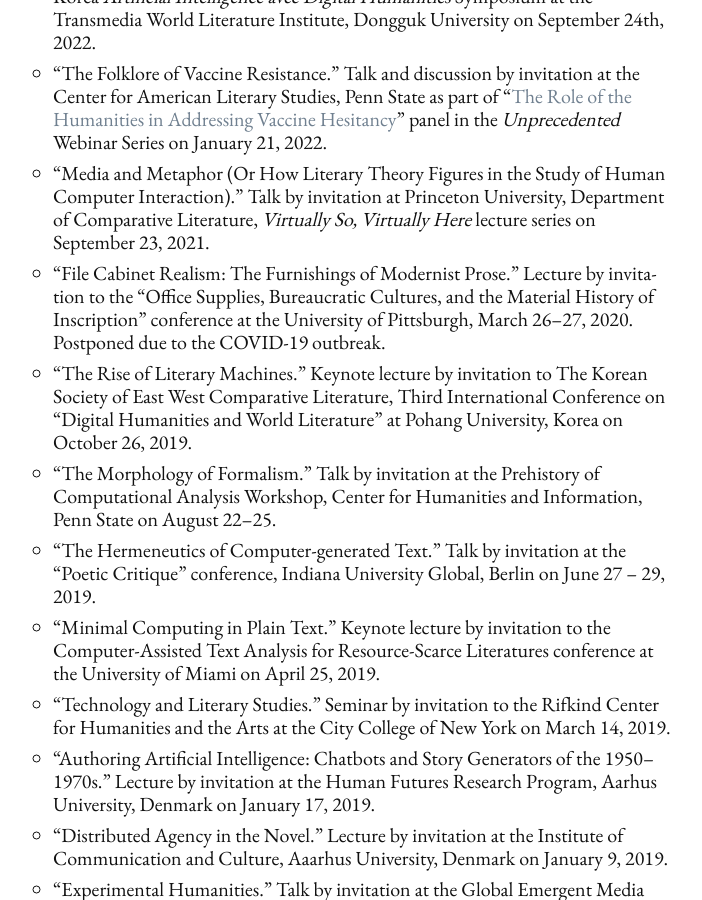
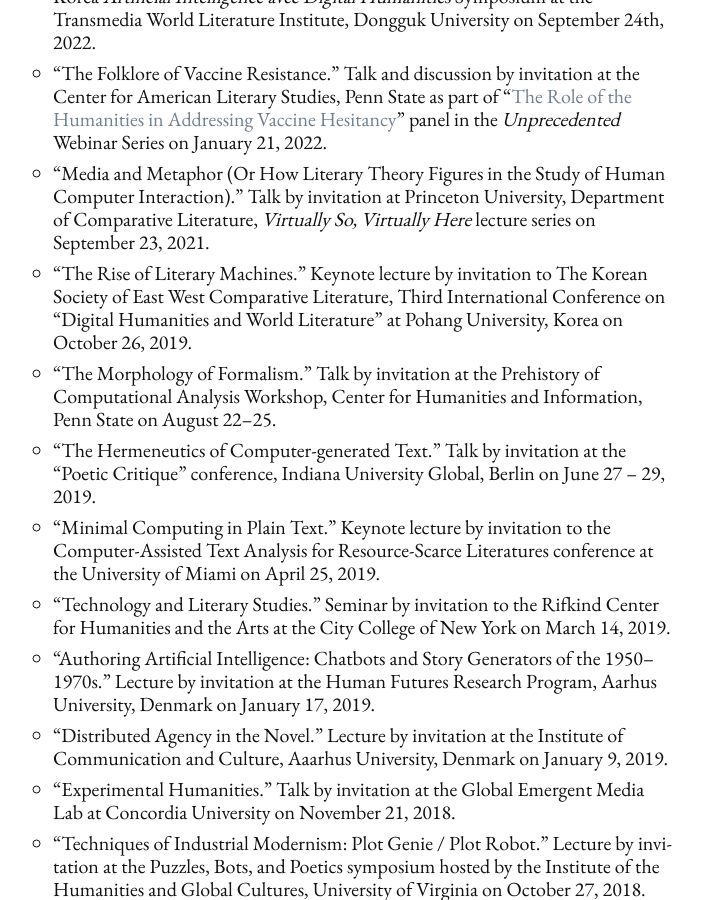
Before and after one commit to denten/denten.github.io, a Jekyll site: the page built from _pages/talks.md, in a window 1280 px wide and 900 px high, scrolled down 315 px. Shown: the whole window, without its empty margins (287-989 px from the left). Built offline with Jekyll 4.4.1, drawn with Linux system fonts in a browser that asks for light colours.

Commit message:
remove the old version of the talk cancelled due to covid"

```diff
--- a/_includes/CV/06-talks.md
+++ b/_includes/CV/06-talks.md
@@ -18,9 +18,6 @@
 - "Media and Metaphor (Or How Literary Theory Figures in the Study of Human Computer
   Interaction)." Talk by invitation at Princeton University, Department of Comparative
 Literature, *Virtually So, Virtually Here* lecture series on September 23, 2021.
-- "File Cabinet Realism: The Furnishings of Modernist Prose." Lecture by invitation to the
-  "Office Supplies, Bureaucratic Cultures, and the Material History of Inscription" conference
-at the University of Pittsburgh, March 26--27, 2020. Postponed due to the COVID-19 outbreak.
 - "The Rise of Literary Machines." Keynote lecture by invitation to The Korean Society of East
   West Comparative Literature, Third International Conference on "Digital Humanities and World
 Literature" at Pohang University, Korea on October 26, 2019.
```
